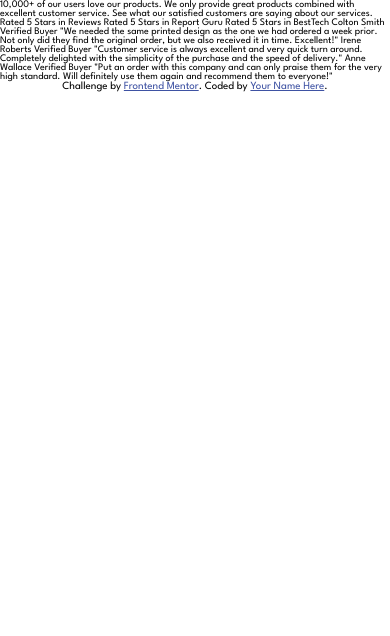
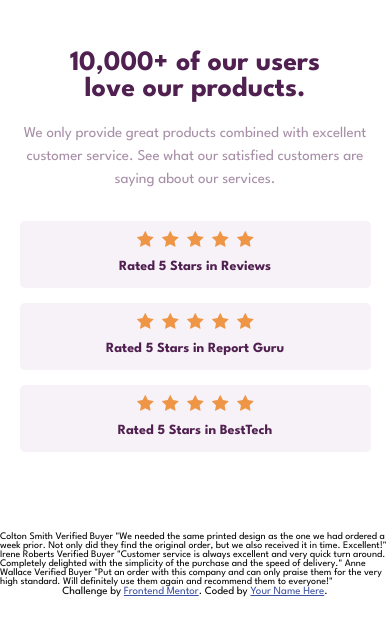
Before and after one commit to Macomi27/Social-proof-section, a plain HTML site: page social-proof-section-master/index.html in a window 390 px wide. Drawn offline with Linux system fonts and the light colour scheme.

Commit message:
mobile-first setup, two sections done

```diff
--- a/social-proof-section-master/index.html
+++ b/social-proof-section-master/index.html
@@ -27,17 +27,87 @@
     </style>
   </head>
   <body>
-    10,000+ of our users love our products. We only provide great products
-    combined with excellent customer service. See what our satisfied customers
-    are saying about our services. Rated 5 Stars in Reviews Rated 5 Stars in
-    Report Guru Rated 5 Stars in BestTech Colton Smith Verified Buyer "We needed
-    the same printed design as the one we had ordered a week prior. Not only did
-    they find the original order, but we also received it in time. Excellent!"
-    Irene Roberts Verified Buyer "Customer service is always excellent and very
-    quick turn around. Completely delighted with the simplicity of the purchase
-    and the speed of delivery." Anne Wallace Verified Buyer "Put an order with
-    this company and can only praise them for the very high standard. Will
-    definitely use them again and recommend them to everyone!"
+    <div class="container">
+      <div class="about">
+        <h3>10,000+ of our users love our products.</h3>
+        <p>
+          We only provide great products combined with excellent customer
+          service. See what our satisfied customers are saying about our
+          services.
+        </p>
+      </div>
+      <div class="ratings">
+        <div class="rate">
+          <div class="stars">
+            <div class="star">
+              <img src="./images/icon-star.svg" alt="star" />
+            </div>
+            <div class="star">
+              <img src="./images/icon-star.svg" alt="star" />
+            </div>
+            <div class="star">
+              <img src="./images/icon-star.svg" alt="star" />
+            </div>
+            <div class="star">
+              <img src="./images/icon-star.svg" alt="star" />
+            </div>
+            <div class="star">
+              <img src="./images/icon-star.svg" alt="star" />
+            </div>
+          </div>
+          <h5>Rated 5 Stars in Reviews</h5>
+        </div>
+        <div class="rate">
+          <div class="stars">
+            <div class="star">
+              <img src="./images/icon-star.svg" alt="star" />
+            </div>
+            <div class="star">
+              <img src="./images/icon-star.svg" alt="star" />
+            </div>
+            <div class="star">
+              <img src="./images/icon-star.svg" alt="star" />
+            </div>
+            <div class="star">
+              <img src="./images/icon-star.svg" alt="star" />
+            </div>
+            <div class="star">
+              <img src="./images/icon-star.svg" alt="star" />
+            </div>
+          </div>
+          <h5>Rated 5 Stars in Report Guru</h5>
+        </div>
+        <div class="rate">
+          <div class="stars">
+            <div class="star">
+              <img src="./images/icon-star.svg" alt="star" />
+            </div>
+            <div class="star">
+              <img src="./images/icon-star.svg" alt="star" />
+            </div>
+            <div class="star">
+              <img src="./images/icon-star.svg" alt="star" />
+            </div>
+            <div class="star">
+              <img src="./images/icon-star.svg" alt="star" />
+            </div>
+            <div class="star">
+              <img src="./images/icon-star.svg" alt="star" />
+            </div>
+          </div>
+          <h5>Rated 5 Stars in BestTech</h5>
+        </div>
+      </div>
+      <div></div>
+    </div>
+    Colton Smith Verified Buyer "We needed the same printed design as the one we
+    had ordered a week prior. Not only did they find the original order, but we
+    also received it in time. Excellent!" Irene Roberts Verified Buyer "Customer
+    service is always excellent and very quick turn around. Completely delighted
+    with the simplicity of the purchase and the speed of delivery." Anne Wallace
+    Verified Buyer "Put an order with this company and can only praise them for
+    the very high standard. Will definitely use them again and recommend them to
+    everyone!"
 
     <div class="attribution">
       Challenge by
--- a/social-proof-section-master/styles.css
+++ b/social-proof-section-master/styles.css
@@ -13,3 +13,65 @@ html{
 body {
     font-family: 'League Spartan', sans-serif;
 }
+
+.container{
+    width: 90%;
+    margin-inline: auto;
+    margin-block: 5rem;
+    display: flex;
+    flex-direction: column;
+    gap: 3rem;
+     @media (min-width:76.8rem) {
+        width: 80%;
+     }
+}
+
+.about h3{
+    width: 80%;
+    margin-inline: auto;
+    margin-bottom: 2rem;
+    color: hsl(300, 43%, 22%);
+    font-size: 2.8rem;
+    font-weight: 700;
+    text-align: center;
+}
+
+.about p{
+    width: 100%;
+    color: hsl(300, 43%, 22%);
+    font-size: 1.5rem;
+    font-weight: 400;
+    text-align: center;
+    line-height: 2.3rem;
+    opacity: .5;
+}
+
+.ratings{
+    width: 100%;
+    display: flex;
+    flex-direction: column;
+    gap: 1.5rem;
+}
+
+.rate{
+    width: 100%;
+    display: flex;
+    flex-direction: column;
+    gap: .7rem;
+    align-items: center;
+    padding-block: 1rem;
+    border-radius: .5rem;
+    background-color: hsl(300, 24%, 96%);
+}
+
+.stars{
+    display: flex;
+    gap: .8rem;
+}
+
+.rate h5{
+    color: hsl(300, 43%, 22%);
+    font-size: 1.4rem;
+    font-weight: 700;
+    line-height: 2.2rem;
+}
```
